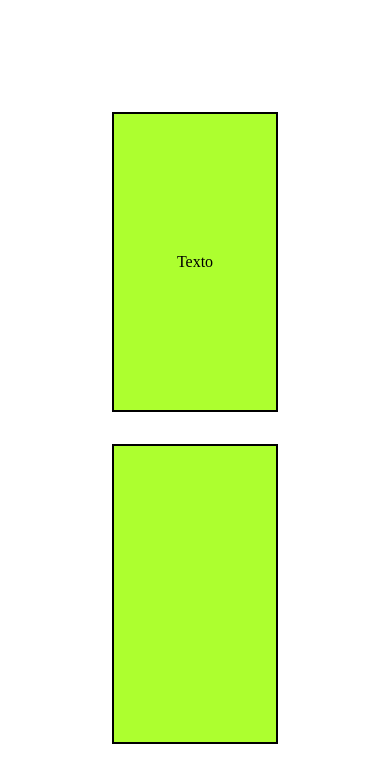
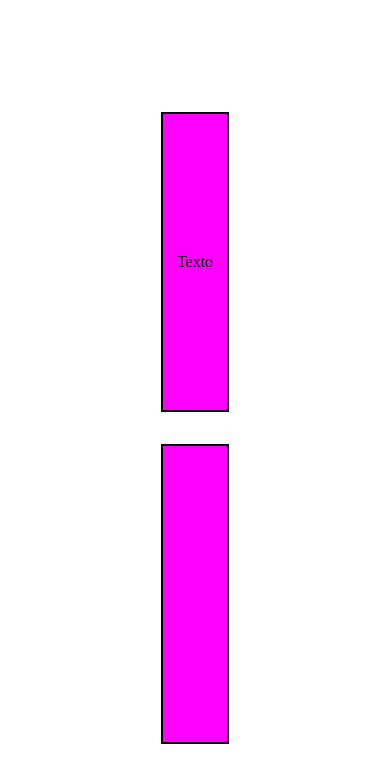
Before and after one commit to alvarengaflavio/Modulo-2, a website: page FlexBox/index.html in a window 390 px wide. Shown: the top 773 px of the page. Drawn offline with Linux system fonts and the light colour scheme.

Commit message:
arroba MEDIA

```diff
--- a/FlexBox/style.css
+++ b/FlexBox/style.css
@@ -25,7 +25,17 @@ div {
     padding: 2rem;
     border: 2px solid black;
     color: black;
-    text-align: center;
     justify-content: center;
     align-items: center;
 }
+
+@media (max-width: 900px) {
+    .container {
+        flex-direction: column;
+    }
+
+    div {
+        background-color: fuchsia;
+        width: 20%;
+    }
+}
```
